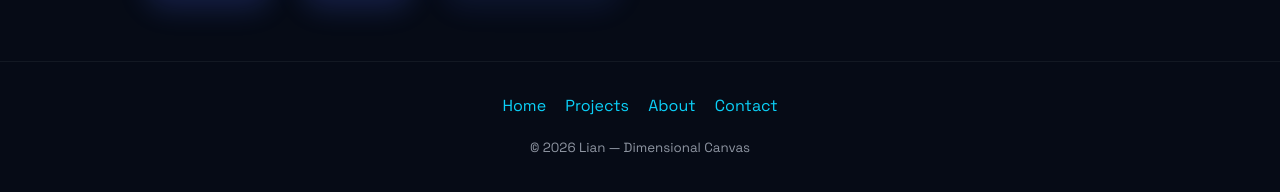
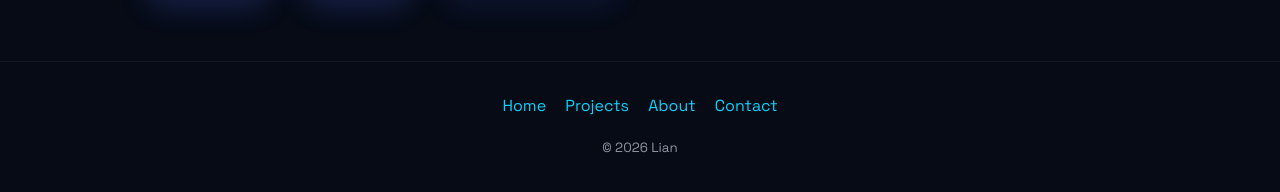
Before and after one commit to LianZtone/My-Portofolio, a plain HTML site: page index.html in a window 1280 px wide. Shown: the part 3443-3635 px from the top of the page. Drawn offline with Linux system fonts and the light colour scheme.

Commit message:
fix: remove extra text from footer copyright notice

```diff
--- a/index.html
+++ b/index.html
@@ -250,7 +250,7 @@
             <a href="#about">About</a>
             <a href="#contact">Contact</a>
         </div>
-        <small>© <span id="year"></span> Lian — Dimensional Canvas</small>
+        <small>© <span id="year"></span> Lian </small>
     </footer>
 
     <script src="./assets/js/script.js"></script>
```
